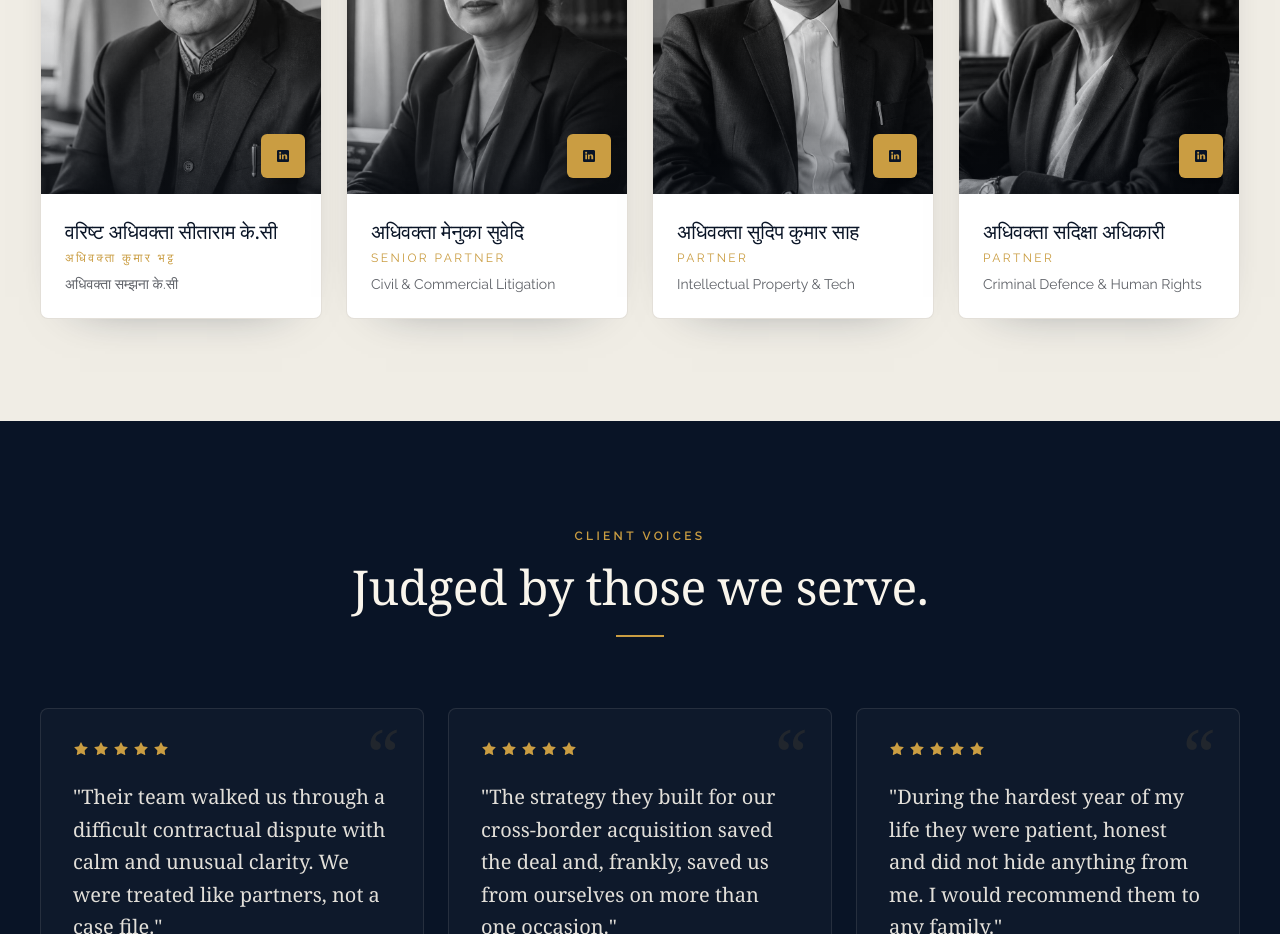
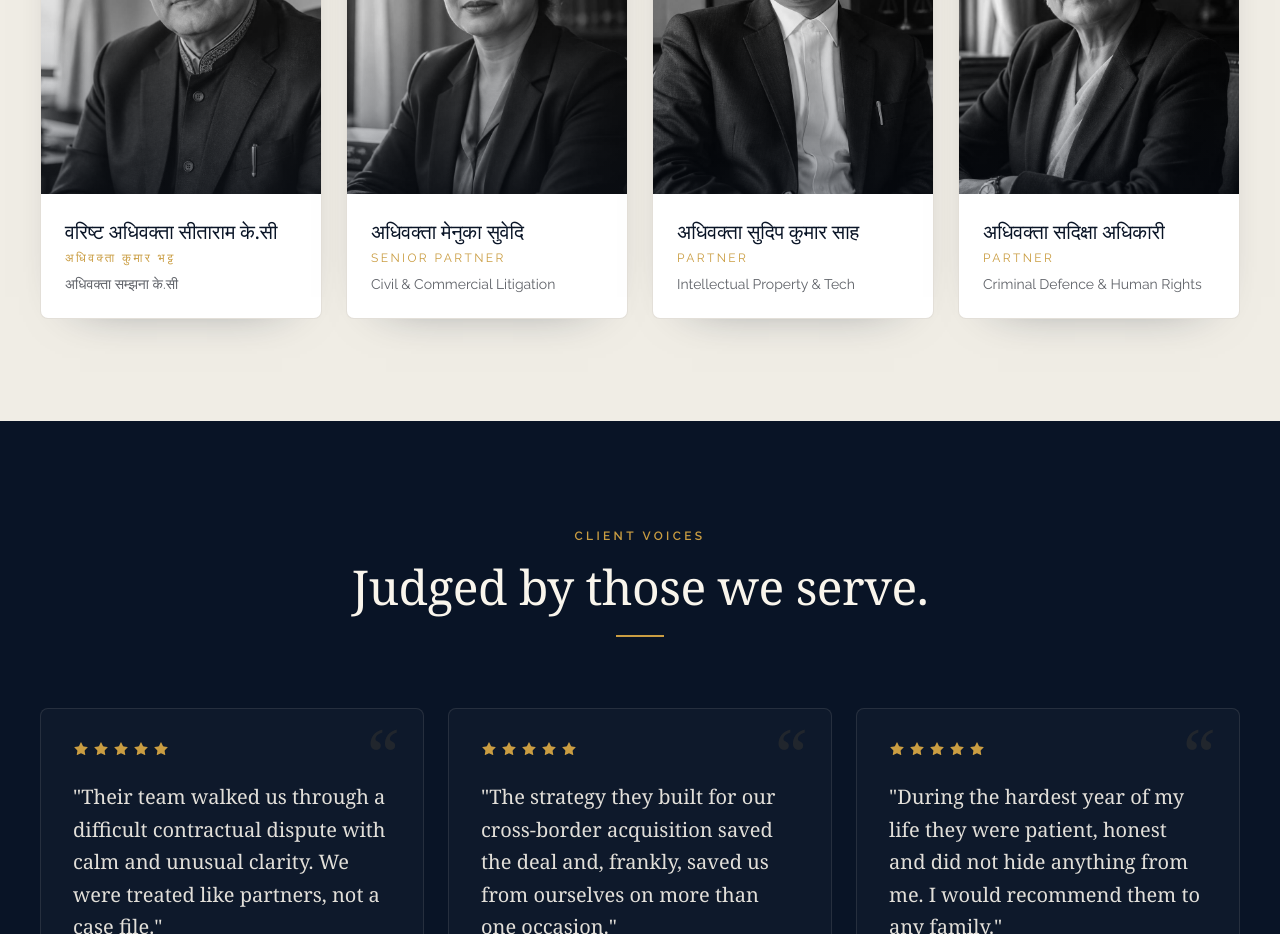
Before and after one commit to jjanaks12/premium-law-firm, a Next.js app in the folder frontend/: page /en in a window 1280 px wide. Shown: the part 3580-4514 px from the top of the page. Built offline with nearby package versions, Linux system fonts and the light colour scheme; no server answers.

Commit message:
Restore hover-only attorney LinkedIn control

```diff
--- a/frontend/app/[locale]/(default)/(home)/Attorneys.tsx
+++ b/frontend/app/[locale]/(default)/(home)/Attorneys.tsx
@@ -62,7 +62,7 @@ export default function Attorneys() {
                 <a
                   href="#"
                   aria-label={`${a.name} on LinkedIn`}
-                  className="absolute bottom-4 right-4 grid size-11 place-items-center rounded-md bg-gold text-navy-deep shadow-lg transition-transform hover:-translate-y-1 focus-visible:outline-2 focus-visible:outline-offset-2 focus-visible:outline-gold"
+                  className="absolute bottom-4 right-4 grid size-11 translate-y-2 place-items-center rounded-md bg-gold text-navy-deep opacity-0 shadow-lg transition-all duration-300 group-hover:translate-y-0 group-hover:opacity-100 focus-visible:translate-y-0 focus-visible:opacity-100 focus-visible:outline-2 focus-visible:outline-offset-2 focus-visible:outline-gold"
                 >
                   <LinkedinIcon className="h-4 w-4" />
                 </a>
```
